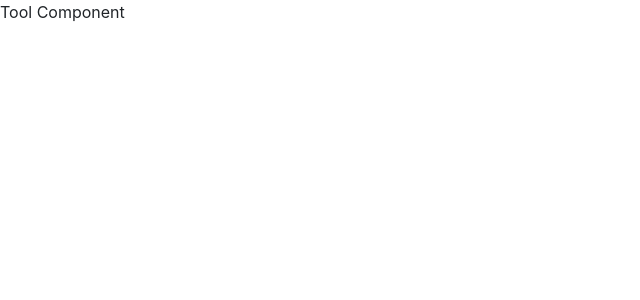
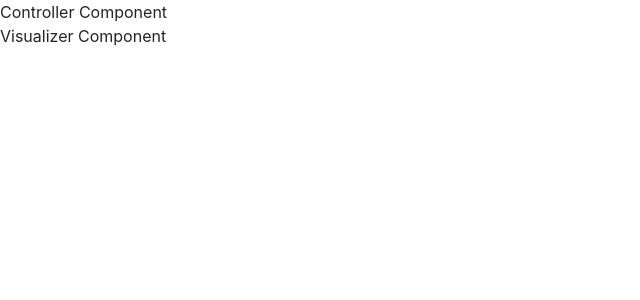
Before and after one commit to pranavj1001/container-spotter, a React (Create React App) app in the folder client/: page /tool in a window 1280 px wide. Shown: the top 300 px of the page, without its empty margins (0-640 px from the left). Built offline with nearby package versions, Linux system fonts and the light colour scheme.

Commit message:
create component architecture

```diff
--- a/client/src/components/controller/controller.js
+++ b/client/src/components/controller/controller.js
@@ -0,0 +1,9 @@
+import React from 'react';
+
+const Controller = () => {
+    return (
+        <div>Controller Component</div>
+    );
+};
+
+export default Controller;
--- a/client/src/components/home/home.js
+++ b/client/src/components/home/home.js
@@ -1,8 +1,14 @@
 import React from 'react';
+import { BrowserRouter as Router, Link} from "react-router-dom";
 
 const Home = () => {
     return (
+        <div>
         <div>Home Component</div>
+        <div>
+            <Link to="/tool">Go To Tool</Link>
+        </div>
+        </div>
     );
 };
 
--- a/client/src/components/tool/tool.js
+++ b/client/src/components/tool/tool.js
@@ -1,8 +1,13 @@
 import React from 'react';
+import Controller from '../controller/controller';
+import Visualizer from '../visualizer/visualizer';
 
 const Tool = () => {
     return (
-        <div>Tool Component</div>
+        <div>
+            <Controller />
+            <Visualizer />
+        </div>
     );
 };
 
--- a/client/src/components/visualizer/visualizer.js
+++ b/client/src/components/visualizer/visualizer.js
@@ -0,0 +1,9 @@
+import React from 'react';
+
+const Visualizer = () => {
+    return (
+        <div>Visualizer Component</div>
+    );
+};
+
+export default Visualizer;
```
